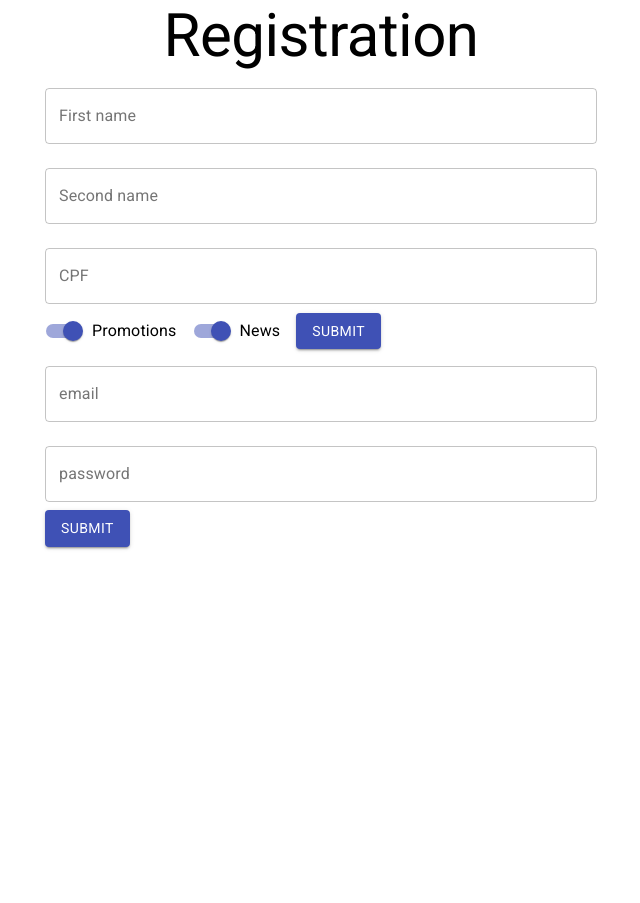
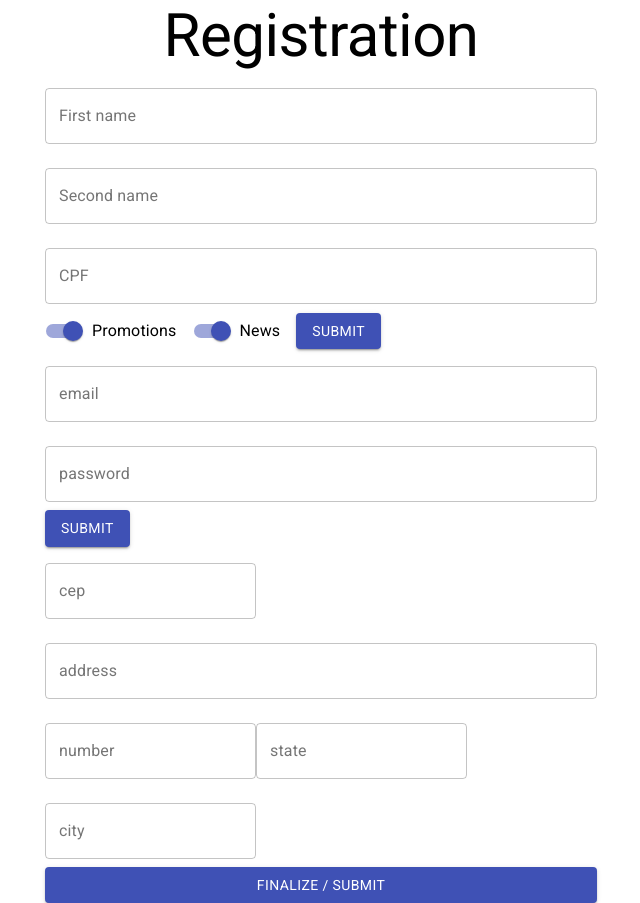
Before and after one commit to Felipe-Borba/alura-reactjs, a React (Create React App) app: page / in a window 1280 px wide. Shown: the whole page, without its empty margins (319-959 px from the left). Before the commit the page ends 800 px from the top, so only its background shows below. Built offline with nearby package versions, Linux system fonts and the light colour scheme.

Commit message:
01-05 add address form component

```diff
--- /dev/null
+++ b/src/components/SubscribeForm/Address.jsx
@@ -0,0 +1,55 @@
+import { Button, TextField } from '@material-ui/core'
+import React from 'react'
+
+function Address() {
+    return (
+        <form>
+            <TextField
+                id='cep'
+                label='cep'
+                type='number'
+                variant='outlined'
+                margin='normal'
+            />
+
+            <TextField
+                id='address'
+                label='address'
+                type='text'
+                variant='outlined'
+                margin='normal'
+                fullWidth
+            />
+
+            <TextField
+                id='number'
+                label='number'
+                type='number'
+                variant='outlined'
+                margin='normal'
+            />
+
+            <TextField
+                id='state'
+                label='state'
+                type='text'
+                variant='outlined'
+                margin='normal'
+            />
+
+            <TextField
+                id='city'
+                label='city'
+                type='text'
+                variant='outlined'
+                margin='normal'
+            />
+
+            <Button id='submit' variant="contained" color="primary" fullWidth >
+                Finalize / Submit
+            </Button>
+        </form>
+    )
+}
+
+export default Address
--- a/src/components/SubscribeForm/SubscribeForm.jsx
+++ b/src/components/SubscribeForm/SubscribeForm.jsx
@@ -1,4 +1,5 @@
 import React, { useState } from 'react';
+import Address from './Address';
 import PersonalData from './PersonalData';
 import UserData from './UserData';
 
@@ -10,6 +11,7 @@ function SubscribeForm({ submitForm }) {
         <>
             <PersonalData submitForm={submitForm} />
             <UserData />
+            <Address />
         </>
     );
 }
--- a/src/components/SubscribeForm/UserData.jsx
+++ b/src/components/SubscribeForm/UserData.jsx
@@ -4,7 +4,7 @@ import React from 'react'
 function UserData() {
 
     return (
-        <div>
+        <form>
             <TextField
                 id='email'
                 label='email'
@@ -27,7 +27,7 @@ function UserData() {
                 Submit
             </Button>
 
-        </div>
+        </form>
     )
 }
 
```
